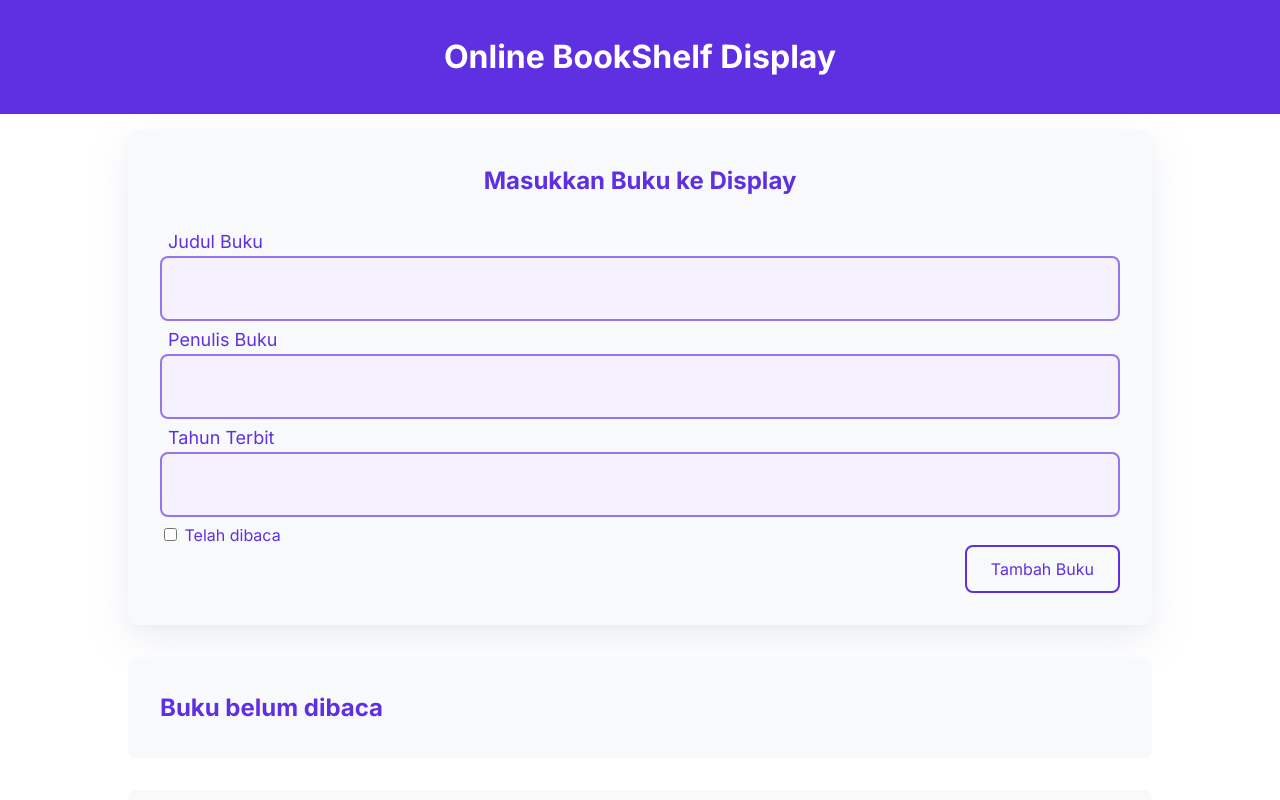
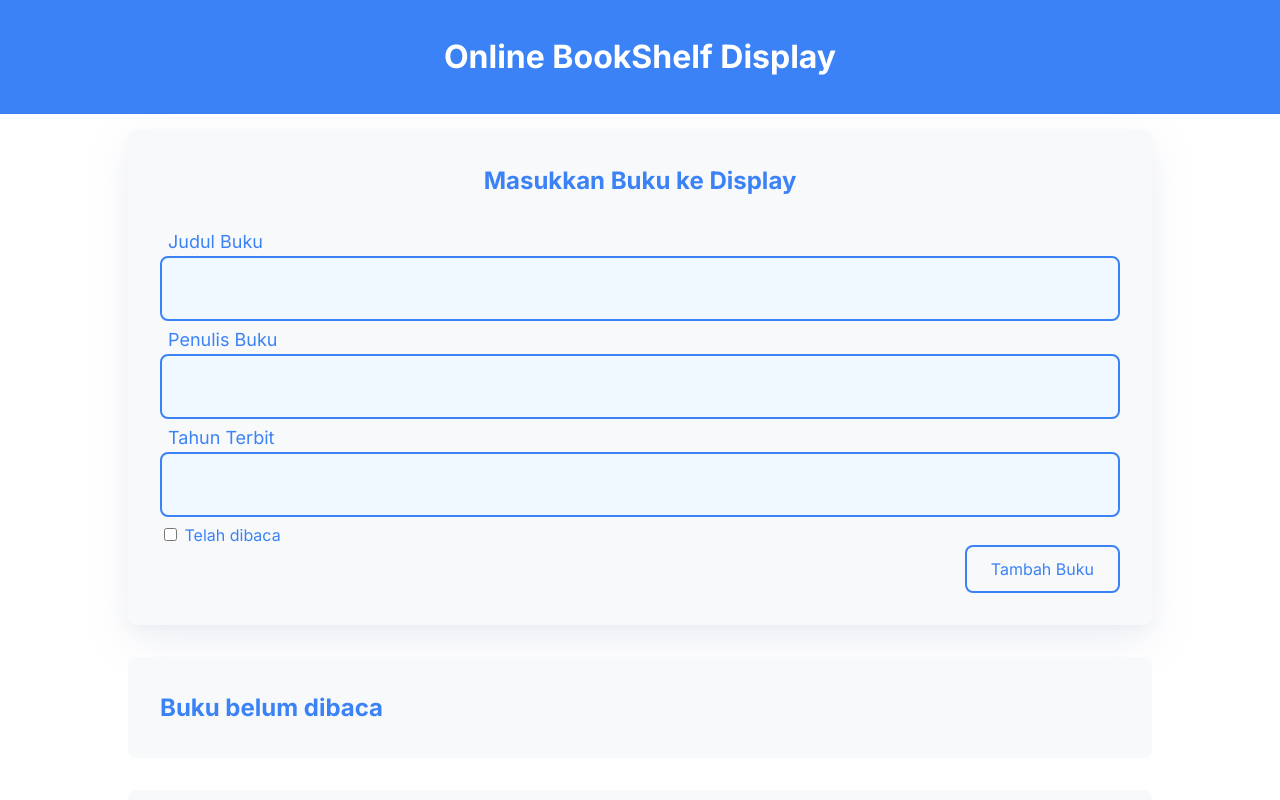
Before and after one commit to Naufal05R/BookShelfApp, a plain HTML site: page index.html in a window 1280 px wide. Shown: the top 800 px of the page. Drawn offline with nearby package versions, Linux system fonts and the light colour scheme.

Commit message:
BookShelfApp

```diff
--- a/css/style.css
+++ b/css/style.css
@@ -12,14 +12,14 @@ html, body {
 }
 
 header {
-    background: #5F30E2;
+    background: #3b82f6;
     padding: 16px;
     color: white;
     text-align: center;
 }
 
 footer {
-    background: #5F30E2;
+    background: #3b82f6;
     padding: 8px;
     color: white;
     text-align: center;
@@ -43,7 +43,7 @@ footer {
 }
 
 .container-header {
-    color: #5F30E2;
+    color: #3b82f6;
 }
 
 .container-header.display {
@@ -61,7 +61,7 @@ footer {
 }
 
 .item > .inner h2 {
-    color: #5F30E2;
+    color: #3b82f6;
     margin-bottom: unset;
 }
 
@@ -82,7 +82,7 @@ footer {
 }
 
 .form-group label {
-    color: #5F30E2;
+    color: #3b82f6;
     margin-bottom: 4px;
     padding-inline: 8px;
     font-size: 18px;
@@ -95,14 +95,14 @@ footer {
 
 input[type=text], input[type=number], input[type=search] {
     font-family: 'Inter', sans-serif;
-    background: #F5F1FF;
-    border: 2px solid #9475EA;
+    background: #f0f9ff;
+    border: 2px solid #3b82f6;
     border-radius: 8px;
     padding: 16px;
     box-sizing: border-box;
     margin-bottom: 8px;
     font-size: 24px;
-    color: #5F30E2;
+    color: #3b82f6;
 }
 
 .btn-submit {
@@ -111,14 +111,14 @@ input[type=text], input[type=number], input[type=search] {
     font-family: 'Inter', sans-serif;
     border-radius: 8px;
     padding: 12px 24px;
-    border: 2px solid #5F30E2;
+    border: 2px solid #3b82f6;
     margin-top: auto;
     align-self: flex-end;
     cursor: pointer;
 }
 
 .btn-submit:hover {
-    background: #5F30E2;
+    background: #3b82f6;
     color: white;
 }
 
@@ -146,7 +146,7 @@ input[type=text], input[type=number], .btn-submit:focus {
 
 .form-check, .btn-submit {
     font-size: 16px;
-    color: #5F30E2;
+    color: #3b82f6;
 }
 
 .check-button {
```
